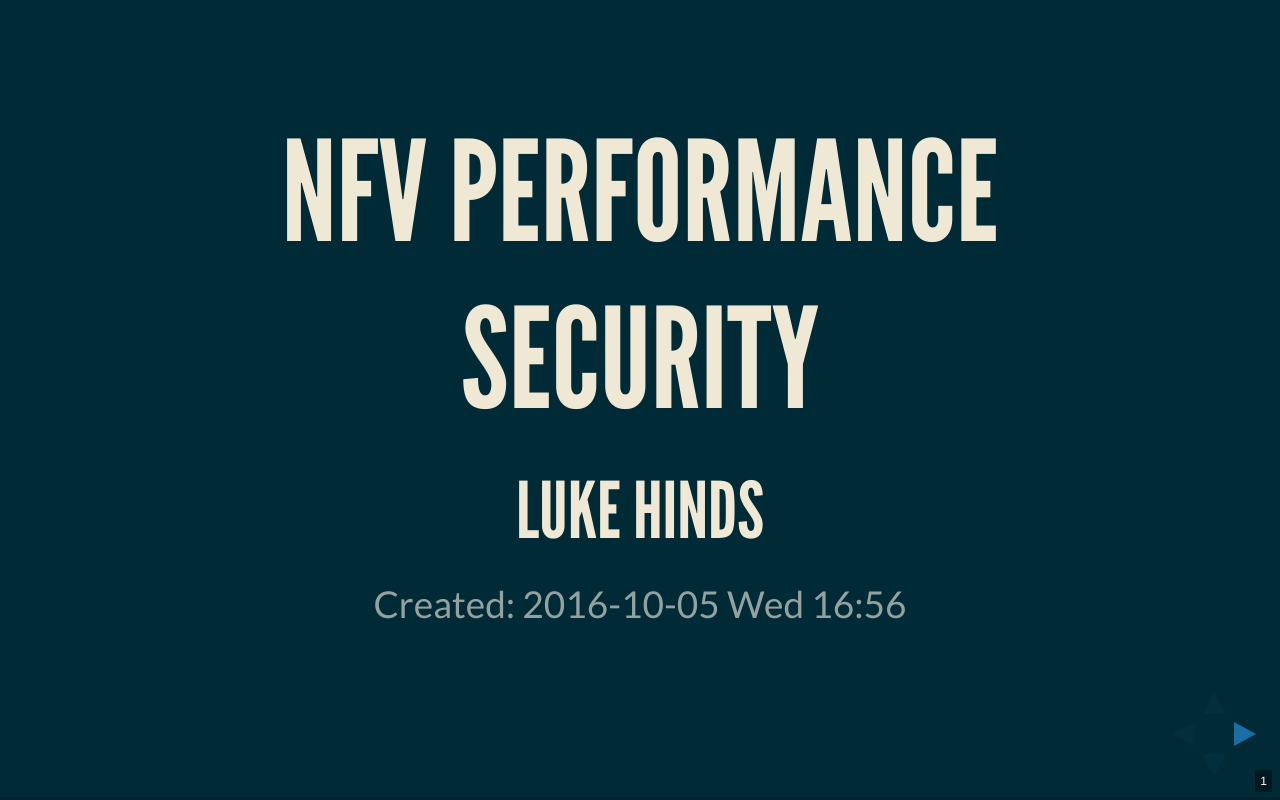
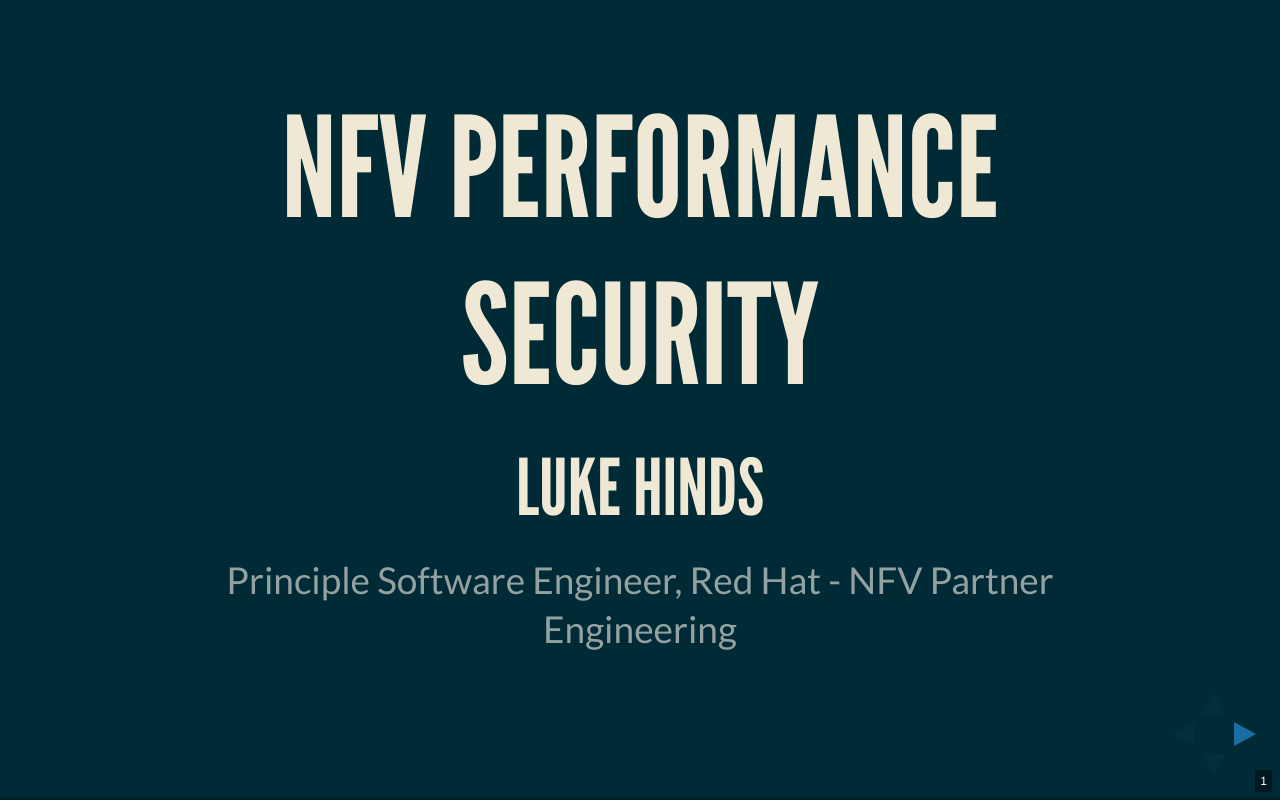
Before and after one commit to lukehinds/perf_sec, a website: page index.html in a window 1280 px wide. Drawn offline with Linux system fonts and the light colour scheme.

Commit message:
Update slide content

```diff
--- a/index.html
+++ b/index.html
@@ -23,7 +23,7 @@
 <body>
 <div class="reveal">
 <div class="slides">
-<section id="sec-title-slide"><h1 class="title">NFV Performance Security</h1><h2 class="author">Luke Hinds</h2><p class="date">Created: 2016-10-05 Wed 16:56</p>
+<section id="sec-title-slide"><h1 class="title">NFV Performance Security</h1><h2 class="author">Luke Hinds</h2><p class="date">Principle Software Engineer, Red Hat - NFV Partner Engineering</p>
 </section>
 
 <section>
```
